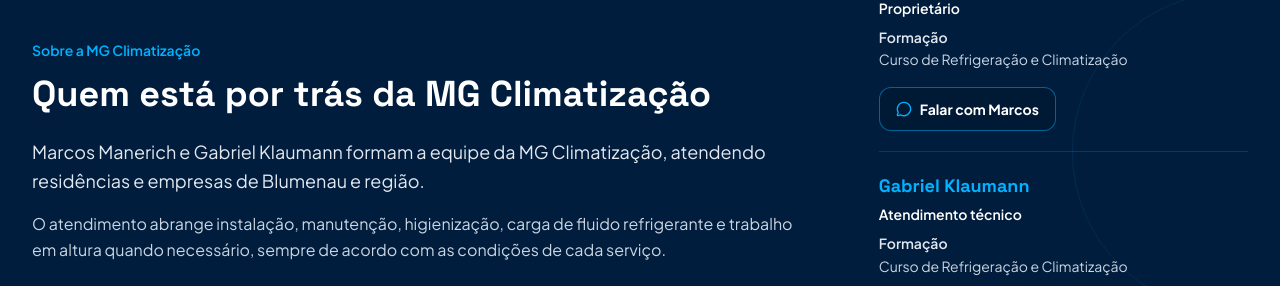
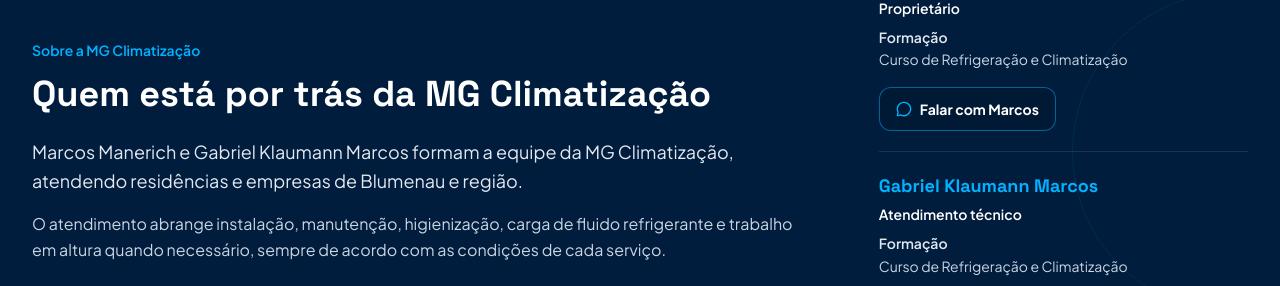
Before and after one commit to ArthurManerich/mg-climatizacao-do-google-ia-studio, a React (Vite) app: page / in a window 1280 px wide. Shown: the part 1609-1895 px from the top of the page. Built offline with nearby package versions, Linux system fonts and the light colour scheme; no server answers; the database is empty.

Commit message:
fix: corrige nome de Gabriel Klaumann Marcos

```diff
--- a/src/components/About/About.tsx
+++ b/src/components/About/About.tsx
@@ -26,7 +26,7 @@
             Quem está por trás da MG Climatização
           </h2>
           <p className="mt-5 text-base leading-relaxed text-slate-200 sm:text-lg">
-            Marcos Manerich e Gabriel Klaumann formam a equipe da MG Climatização, atendendo residências e empresas de Blumenau e região.
+            Marcos Manerich e Gabriel Klaumann Marcos formam a equipe da MG Climatização, atendendo residências e empresas de Blumenau e região.
           </p>
           <p className="mt-4 text-base leading-relaxed text-slate-300">
             O atendimento abrange instalação, manutenção, higienização, carga de fluido refrigerante e trabalho em altura quando necessário, sempre de acordo com as condições de cada serviço.
--- a/src/config.ts
+++ b/src/config.ts
@@ -21,7 +21,7 @@
     message: "Olá, Marcos! Vim pelo site da MG Climatização e gostaria de solicitar um atendimento.",
   },
   gabriel: {
-    name: "Gabriel Klaumann",
+    name: "Gabriel Klaumann Marcos",
     role: "Atendimento técnico",
     number: "5547997464218",
     displayNumber: "(47) 99746-4218",
```
Also changed, not shown: 2 other files (tests, documents, lock files or other folders).
